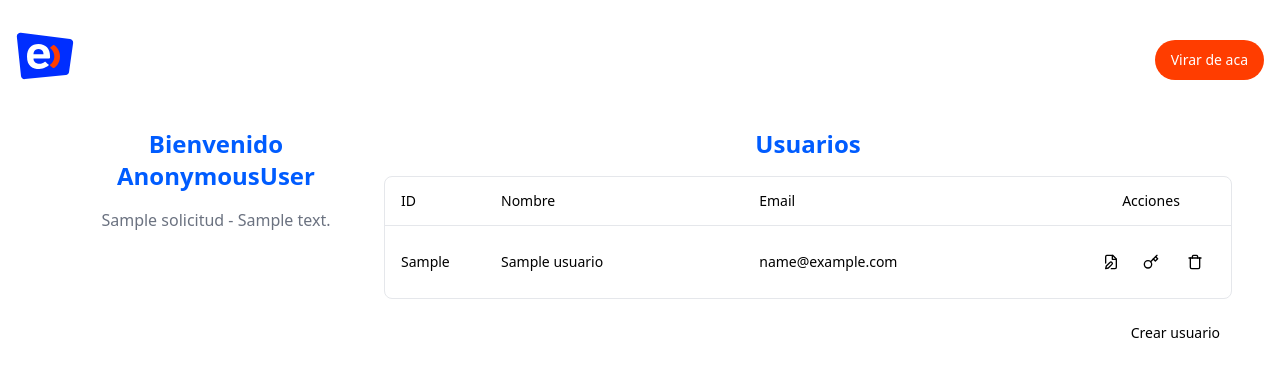
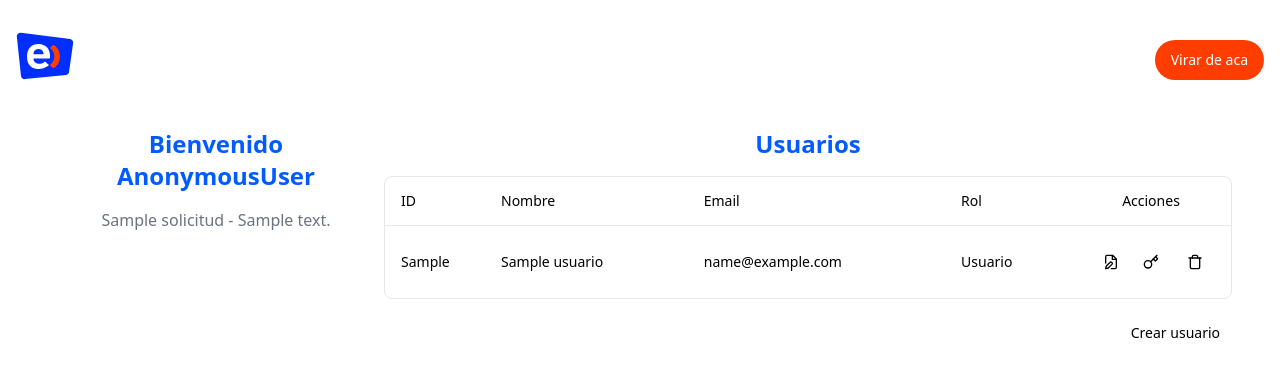
Before and after one commit to Edok9/StudIA, a Django app: template loginApp/templates/listaUsuarios.html in a window 1280 px wide. Shown: the top 377 px of the page. Run offline with Django 5.2, Linux system fonts and the light colour scheme; the template is opened without the code that fills it: most values are stand-ins (such as "Sample title", 1, 10 or a date in 2020); some libraries are stand-ins or nearby versions.

Commit message:
Modificado template para mostrar rol de usuario

```diff
--- a/loginApp/templates/listaUsuarios.html
+++ b/loginApp/templates/listaUsuarios.html
@@ -56,6 +56,8 @@
                                         Nombre</th>
                                     <th class="h-12 px-4 text-left align-middle font-medium">
                                         Email</th>
+                                    <th class="h-12 px-4 text-left align-middle font-medium">
+                                        Rol</th>
                                     <th class="h-12 px-4 align-middle font-medium w-[160px] text-middle">
                                         Acciones
                                     </th>
@@ -68,6 +70,11 @@
                                     <td class="p-4 align-middle font-medium">{{usuario.id_usuario}}</td>
                                     <td class="p-4 align-middle">{{usuario.nombre_usuario}}</td>
                                     <td class="p-4 align-middle">{{usuario.email}}</td>
+                                    {% if usuario.is_staff %}
+                                    <td class="p-4 align-middle">Administrador</td>
+                                    {% else %}
+                                    <td class="p-4 align-middle">Usuario</td>
+                                    {% endif %}
                                     <td class="p-4 align-middle text-right">
                                         <button
                                             class="inline-flex items-center justify-center whitespace-nowrap text-sm font-medium h-10 w-10 rounded-full"
```
